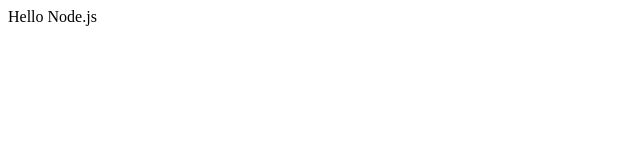
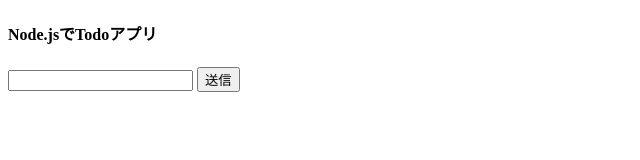
Before and after one commit to massakai/todoapp-with-nodejs-mongodb, a website: page public/index.html in a window 1280 px wide. Shown: the whole page, without its empty margins (0-640 px from the left). Drawn offline with Linux system fonts and the light colour scheme.

Commit message:
Todoタスクを投稿するフォームを追加する

```diff
--- a/public/index.html
+++ b/public/index.html
@@ -1,12 +1,21 @@
 <!DOCTYPE html>
 <html lang="en">
+
 <head>
     <meta charset="UTF-8">
     <meta http-equiv="X-UA-Compatible" content="IE=edge">
     <meta name="viewport" content="width=device-width, initial-scale=1.0">
     <title>Node.jsとMongoDBを使ったTodoアプリ</title>
 </head>
+
 <body>
-    Hello Node.js
+    <form class="task-form">
+        <h4>Node.jsでTodoアプリ</h4>
+        <div class="form-control">
+            <input type="text" name=" name" class="task-input" placeholde="例:Node.jsの勉強" />
+            <button type="submit" class="btn submit-btn">送信</button>
+        </div>
+    </form>
 </body>
+
 </html>
```
